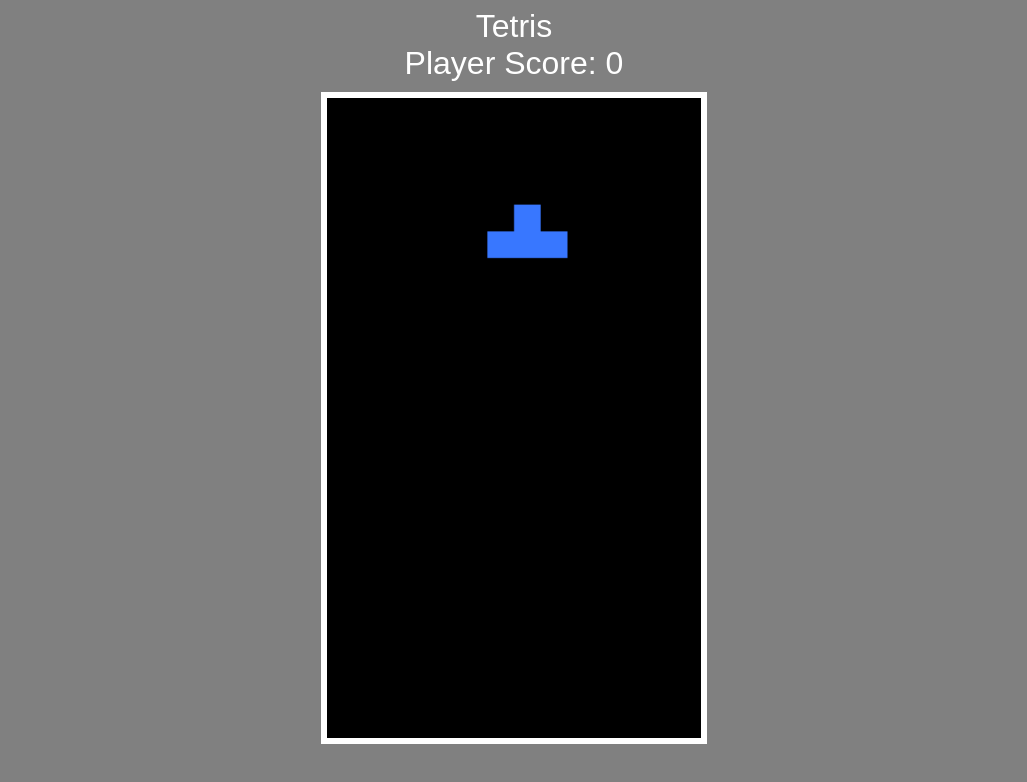
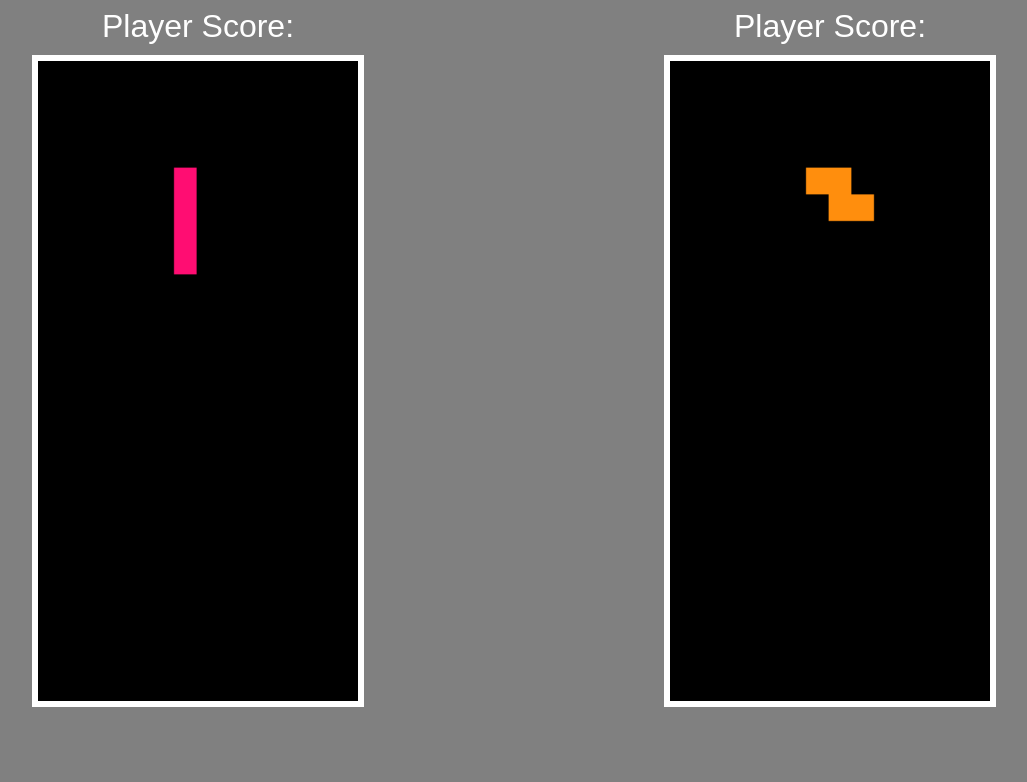
Before and after one commit to kirillito/tetris-game, a plain HTML site: page index.html in a window 1280 px wide. Shown: the whole page, without its empty margins (126-1153 px from the left). Drawn offline with Linux system fonts and the light colour scheme.

Commit message:
Adding local multiplayer - wip. Moving update cycle into player class, added Tetris class to hold session info and player canvas

```diff
--- a/index.html
+++ b/index.html
@@ -1,8 +1,37 @@
 <html>
-<head>Tetris</head>
-<body style="color: white; background-color: gray; font-family: sans-serif; font-size: 2em; text-align: center;">
-	<div>Player Score: <span id="playerScoreLabel">0</span></div>
-	<canvas id="gameCanvas" width="280" height="480" style="margin: 10 auto; border: solid .2em #fff; height: 80vh;"></canvas>
+<head>
+	<title>Tetris</title>
+	<style>
+		body {
+			background: gray;
+			display: flex;
+			color: #fff;
+			font-family: sans-serif;
+			font-size: 2em;
+			text-align: center;
+		}
+
+		.player {
+			flex: 1 1 auto;
+		}
+
+		canvas {
+			margin: 10 auto;
+			border: solid .2em #fff;
+			height: 80vh;
+		}
+</style>
+</head>
+<body>
+	<div class="player">
+		<div>Player Score: <div class="score"></div></div>
+		<canvas class="tetris" width="240" height="480"></canvas>
+	</div>
+
+	<div class="player">
+		<div>Player Score: <div class="score"></div></div>
+		<canvas class="tetris" width="240" height="480"></canvas>
+	</div>
 	<p	id="debugText"></p>
 	<script src="js/graphics-common.js"></script>
 	<script src="js/input.js"></script>
@@ -10,6 +39,7 @@
 	<script src="js/piece.js"></script>
 	<script src="js/player.js"></script>
 	<script src="js/board.js"></script>
+	<script src="js/tetris.js"></script>
 	<script src="js/main.js"></script>
 </body>
 </html>
--- a/js/board.js
+++ b/js/board.js
@@ -1,5 +1,5 @@
 class Board {
-  tiles;
+  grid;
   width;
   height;
 
@@ -7,18 +7,22 @@
     this.width = width;
     this.height = height;
 
-    this.tiles = [];
+    this.grid = [];
     while (height) {
-      this.tiles.push(new Array(width).fill(0));
+      this.grid.push(new Array(width).fill(0));
       height--;
     }
+  }
+
+  clear() {
+    this.grid.forEach(row => row.fill(0));
   }
 
   merge(pieceMatrix, x, y) {
     pieceMatrix.forEach((row, pieceTileY) => {
       row.forEach((value, pieceTileX) => {
           if (value !== 0) {
-            this.tiles[pieceTileY + y][pieceTileX + x] = value;
+            this.grid[pieceTileY + y][pieceTileX + x] = value;
           }
       });
     });
@@ -27,7 +31,7 @@
   isColliding(pieceMatrix, x, y) {
     for (let i=0; i<pieceMatrix.length; i++) {
       for (let j=0; j<pieceMatrix[i].length; j++) {
-        if (pieceMatrix[i][j] !== 0 && (this.tiles[i + y] && this.tiles[i + y][j + x]) !== 0) {
+        if (pieceMatrix[i][j] !== 0 && (this.grid[i + y] && this.grid[i + y][j + x]) !== 0) {
           return true;
         }
       }
@@ -39,15 +43,15 @@
   sweep() {
     let rowCount = 1;
     let sweepScore = 0;
-    outer: for (let i = this.tiles.length -1; i > 0; i--) {
-        for (let j = 0; j < this.tiles[i].length; j++) {
-            if (this.tiles[i][j] === 0) {
+    outer: for (let i = this.grid.length -1; i > 0; i--) {
+        for (let j = 0; j < this.grid[i].length; j++) {
+            if (this.grid[i][j] === 0) {
                 continue outer;
             }
         }
 
-        const row = this.tiles.splice(i, 1)[0].fill(0);
-        this.tiles.unshift(row);
+        const row = this.grid.splice(i, 1)[0].fill(0);
+        this.grid.unshift(row);
         i++;
 
         sweepScore += rowCount * 10;
@@ -57,14 +61,11 @@
     return sweepScore;
   }
 
-  draw() {
-    let tileWidth = Math.floor(canvas.width / BOARD_WIDTH);
-    let tileHeight = Math.floor(canvas.height / BOARD_HEIGHT);
-
-    this.tiles.forEach((row, y) => {
-      row.forEach((value, x) => {
+  draw(drawCallback) {
+    this.grid.forEach((row, i) => {
+      row.forEach((value, j) => {
         if (value !== 0) {
-          drawRectangle(x*tileWidth, y*tileHeight, tileWidth, tileHeight, TILE_COLORS[value]);
+          drawCallback(j, i, value);
         }
       });
     });
--- a/js/graphics-common.js
+++ b/js/graphics-common.js
@@ -1,18 +1,18 @@
 // Common graphics functions
 
-function drawRectangle(leftX, topY, width, height, drawColor) {
+function drawRectangle(canvasContext, leftX, topY, width, height, drawColor) {
   canvasContext.fillStyle = drawColor;
   canvasContext.fillRect(leftX,topY,width,height);
 }
 
-function drawCircle(centerX, centerY, radius, color) {
+function drawCircle(canvasContext, centerX, centerY, radius, color) {
   canvasContext.fillStyle = color;
   canvasContext.beginPath();
   canvasContext.arc(centerX, centerY, radius, 0, Math.PI*2, true)
   canvasContext.fill();
 }
 
-function drawImageCenteredAtLocationWithRotation(graphic, x, y, angle) {
+function drawImageCenteredAtLocationWithRotation(canvasContext, graphic, x, y, angle) {
   canvasContext.save();
   canvasContext.translate(x,y);
   canvasContext.rotate(angle);	//	sets	the	rotation
--- a/js/main.js
+++ b/js/main.js
@@ -1,34 +1,13 @@
-let canvas;
-let canvasContext;
-
 const FPS = 30;
-const BOARD_WIDTH = 14;
-const BOARD_HEIGHT = 24;
-
-const TILE_COLORS = [
-  '#000000',
-  '#FF0D72',
-  '#0DC2FF',
-  '#0DFF72',
-  '#F538FF',
-  '#FF8E0D',
-  '#FFE138',
-  '#3877FF'
-];
 
 let showingLoseScreen = false;
 let showingWinScreen = false;
 
 let requestId;
 
-let board = new Board(BOARD_WIDTH, BOARD_HEIGHT);
-let player1 = new Player();
+const sessions = [];
 
 window.onload = function() {
-  canvas = document.getElementById('gameCanvas');
-  canvasContext = canvas.getContext('2d');
-  // canvasContext.scale(20,20);
-
   this.initInput();
   this.loadImages();
   this.launchIfReady();
@@ -41,61 +20,18 @@
 }
 
 function startGame() {
-  player1.reset();
-  updateScore();
-  update();
+  const playerElements = document.querySelectorAll('.player');
+  [...playerElements].forEach(element => {
+      const tetris = new Tetris(element);
+      sessions.push(tetris);
+  });
 }
 
 let dropCounter = 0;
 let dropInterval = 1000;
-let lastTime = 0;
 
-function update(time = 0) {
-  player1.move();
 
-  const deltaTime = time - lastTime;
 
-  // check if it is time to move the current piece
-  dropCounter += deltaTime;
-  if (dropCounter > dropInterval) {
-    player1.drop();
-    dropCounter = 0;
-  }
-  lastTime = time;
-
-  // draw results
-  draw();
-  updateScore();
-
-  requestId = requestAnimationFrame(update);
-}
-
-function draw() {
-  // background
-  drawRectangle(0,0,canvas.width,canvas.height,'black');
-
-  // if(showingLoseScreen) {
-  //   canvasContext.fillStyle = 'white';
-
-  //   canvasContext.fillText("You're score: " + playerScore, 350, 200);
-
-  //   canvasContext.fillText("click to continue", 350, 500);
-  //   return;
-  // } else if(showingWinScreen) {
-  //   canvasContext.fillStyle = 'white';
-
-  //   canvasContext.fillText("You Win! You're score: " + playerScore, 350, 200);
-
-  //   canvasContext.fillText("click to continue", 350, 500);
-  //   return;
-  // }
-
-  board.draw()
-  player1.draw()
-
-  // canvasContext.fillStyle = 'white';
-  // canvasContext.fillText("Score: " + playerScore, canvas.width - 100, 10)
-}
 
 function updateScore() {
   document.getElementById('playerScoreLabel').innerText = player1.score;
--- a/js/piece.js
+++ b/js/piece.js
@@ -65,13 +65,13 @@
     }
   }
 
-  draw() {
-    piecesMatrix.forEach((row, y) => {
-      row.forEach((value, x) => {
-          if (value !== 0) {
-            drawRectangle(x + offset.x, y + offset.y, 1, 1, 'red')
-          }
-      });
-    });
-  }
+  // draw() {
+  //   piecesMatrix.forEach((row, y) => {
+  //     row.forEach((value, x) => {
+  //         if (value !== 0) {
+  //           drawRectangle(x + offset.x, y + offset.y, 1, 1, 'red')
+  //         }
+  //     });
+  //   });
+  // }
 }
--- a/js/player.js
+++ b/js/player.js
@@ -6,32 +6,40 @@
 }
 
 class Player {
-  constructor() {
+  DROP_SLOW = 1000;
+  DROP_FAST = 50;
+
+  constructor(board) {
+    this.board = board;
+
+    this.dropCounter = 0;
+    this.dropInterval = this.DROP_SLOW;
+
+    this.score = 0;
     this.reset();
-    this.score = 0;
   }
 
   reset() {
     this.piece = new Piece(PIECE_TYPES[PIECE_TYPES.length * Math.random() | 0]);;
     let y = 0;
-    let x = (BOARD_WIDTH / 2 | 0) - (this.piece.matrix[0].length / 2 | 0);
+    let x = (this.board.width / 2 || 0) - (this.piece.matrix[0].length / 2 | 0);
     this.position = new Coordinates(x, y);
 
-    if (board.isColliding(this.piece.matrix, this.position.x, this.position.y)) {
-      board.tiles.forEach(row => row.fill(0));
+    if (this.board.isColliding(this.piece.matrix, this.position.x, this.position.y)) {
+      this.board.clear();
       this.score = 0;
     }
   }
 
   move() {
     if (keyHeld_Left)	{
-      if (!board.isColliding(this.piece.matrix, this.position.x-1, this.position.y)) {
+      if (!this.board.isColliding(this.piece.matrix, this.position.x-1, this.position.y)) {
         this.position.x--;
       }
       keyHeld_Left = false;
     }
     if (keyHeld_Right)	{
-      if (!board.isColliding(this.piece.matrix, this.position.x+1, this.position.y)) {
+      if (!this.board.isColliding(this.piece.matrix, this.position.x+1, this.position.y)) {
         this.position.x++;
       }
       keyHeld_Right = false;
@@ -55,7 +63,7 @@
     let offset = 1;
     this.piece.rotate(direction);
 
-    while (board.isColliding(this.piece.matrix, this.position.x, this.position.y)) {
+    while (this.board.isColliding(this.piece.matrix, this.position.x, this.position.y)) {
       this.position.x += offset;
       offset = -(offset + (offset > 0 ? 1 : -1));
       if (offset > this.piece.matrix[0].length) {
@@ -67,23 +75,36 @@
   }
 
   drop() {
-    if (board.isColliding(this.piece.matrix, this.position.x, this.position.y+1)) {
-      board.merge(this.piece.matrix, this.position.x, this.position.y);
+    if (this.board.isColliding(this.piece.matrix, this.position.x, this.position.y+1)) {
+      this.board.merge(this.piece.matrix, this.position.x, this.position.y);
       this.reset();
-      this.score += board.sweep();
+      this.score += this.board.sweep();
     } else {
       this.position.y++;
     }
+    this.dropCounter = 0;
   }
 
-  draw() {
-    let tileWidth = Math.floor(canvas.width / BOARD_WIDTH);
-    let tileHeight = Math.floor(canvas.height / BOARD_HEIGHT);
+  update(deltaTime)
+  {
+    this.move();
 
-    this.piece.matrix.forEach((row, y) => {
-      row.forEach((value, x) => {
+    // check if it is time to drop the current piece
+    this.dropCounter += deltaTime;
+    if (this.dropCounter > this.dropInterval) {
+      this.drop();
+    }
+  }
+
+  draw(drawCallback) {
+    // draw board
+    this.board.draw(drawCallback);
+
+    // draw player piece
+    this.piece.matrix.forEach((row, i) => {
+      row.forEach((value, j) => {
         if (value !== 0) {
-          drawRectangle((x + this.position.x)*tileWidth, (y + this.position.y)*tileHeight, tileWidth, tileHeight, TILE_COLORS[value]);
+          drawCallback(j + this.position.x, i + this.position.y, value);
         }
       });
     });
--- /dev/null
+++ b/js/tetris.js
@@ -0,0 +1,72 @@
+class Tetris {
+  BOARD_WIDTH = 14;
+  BOARD_HEIGHT = 24;
+
+  TILE_COLORS = [
+    '#000000',
+    '#FF0D72',
+    '#0DC2FF',
+    '#0DFF72',
+    '#F538FF',
+    '#FF8E0D',
+    '#FFE138',
+    '#3877FF'
+  ];
+
+  constructor(element) {
+    this.element = element;
+    this.canvas = element.querySelector('canvas');
+    this.canvasContext = this.canvas.getContext('2d');
+
+    let board = new Board(this.BOARD_WIDTH, this.BOARD_HEIGHT);
+    this.player = new Player(board);
+
+    let lastTime = 0;
+    const update = (time = 0) => {
+      const deltaTime = time - lastTime;
+      lastTime = time;
+
+      this.player.update(deltaTime);
+
+      // draw results
+      this.draw();
+      requestId = requestAnimationFrame(update);
+    }
+
+    update();
+  }
+
+  draw() {
+    // background
+    drawRectangle(this.canvasContext,0,0,this.canvas.width,this.canvas.height,'black');
+
+    // if(showingLoseScreen) {
+    //   canvasContext.fillStyle = 'white';
+
+    //   canvasContext.fillText("You're score: " + playerScore, 350, 200);
+
+    //   canvasContext.fillText("click to continue", 350, 500);
+    //   return;
+    // } else if(showingWinScreen) {
+    //   canvasContext.fillStyle = 'white';
+
+    //   canvasContext.fillText("You Win! You're score: " + playerScore, 350, 200);
+
+    //   canvasContext.fillText("click to continue", 350, 500);
+    //   return;
+    // }
+
+    const drawCallback = this.drawGridTile.bind(this);
+    this.player.draw(drawCallback);
+
+    // canvasContext.fillStyle = 'white';
+    // canvasContext.fillText("Score: " + playerScore, canvas.width - 100, 10)
+  }
+
+  drawGridTile(col, row, tileCode) {
+    let tileWidth = Math.floor(this.canvas.width / this.BOARD_WIDTH);
+    let tileHeight = Math.floor(this.canvas.height / this.BOARD_HEIGHT);
+
+    drawRectangle(this.canvasContext, col*tileWidth, row*tileHeight, tileWidth, tileHeight, this.TILE_COLORS[tileCode]);
+  }
+}
```
